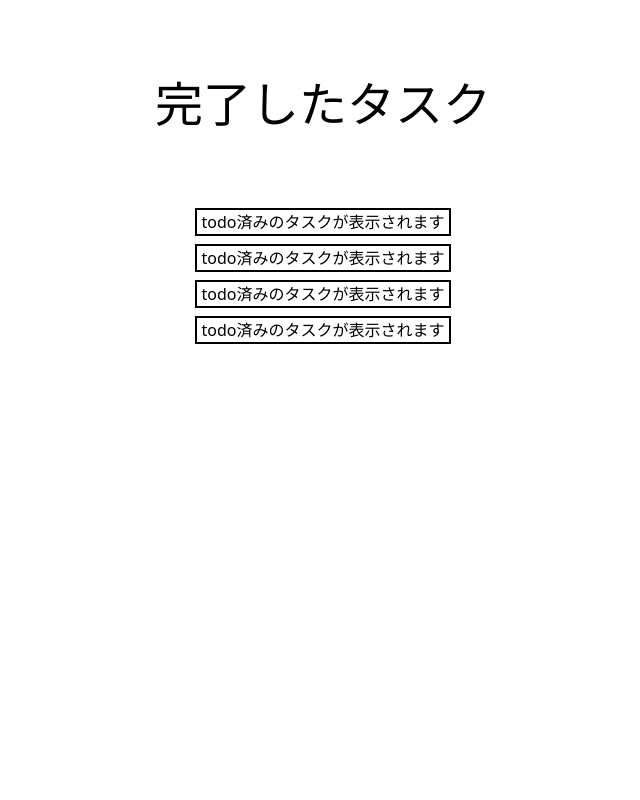
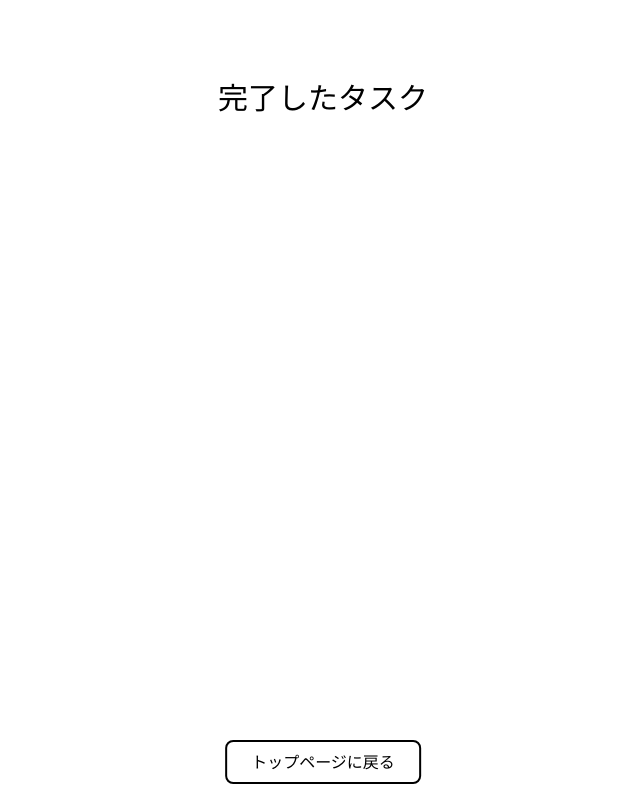
Before and after one commit to takasora1217/yuusha-todo, a React (Vite) app: page /completedtasks in a window 1280 px wide. Shown: the whole page, without its empty margins (317-957 px from the left). Built offline with nearby package versions, Linux system fonts and the light colour scheme.

Commit message:
fix:CompletedTaskss

```diff
--- a/src/pages/CompletedTasks.jsx
+++ b/src/pages/CompletedTasks.jsx
@@ -1,25 +1,40 @@
-import React from "react";
+import React, { useState, useEffect } from "react"
 
 const CompletedTasks = () => {
+  const [tasks, setTasks] = useState([])
+
+  useEffect(() => {
+    const storedTasks = localStorage.getItem("completedTasks")
+    if (storedTasks) {
+      try {
+        setTasks(JSON.parse(storedTasks))
+      } catch (error) {
+        console.error("Error parsing completedTasks:", error)
+      }
+    }
+  }, [])
+
   return (
-    <div>
-      <div class="flex justify-center text-5xl m-20">完了したタスク</div>
-      <div class="space-y-2">
-        <div class="flex justify-center border-2 border-black mx-auto w-64 ">
-          todo済みのタスクが表示されます
-        </div>
-        <div class="flex justify-center border-2 border-black mx-auto w-64 ">
-          todo済みのタスクが表示されます
-        </div>
-        <div class="flex justify-center border-2 border-black mx-auto w-64 ">
-          todo済みのタスクが表示されます
-        </div>
-        <div class="flex justify-center border-2 border-black mx-auto w-64 ">
-          todo済みのタスクが表示されます
-        </div>
+    <div className="flex flex-col justify-center items-center">
+      <div className="text-3xl m-20">完了したタスク</div>
+      <div className="space-y-2">
+        {tasks.map((task) => (
+          <div
+            key={task.id}
+            className="flex justify-center border-2 border-black mx-auto w-64 p-2"
+          >
+            {task.name}
+          </div>
+        ))}
       </div>
+      <button
+        className="fixed bottom-4 left-1/2 transform -translate-x-1/2 py-2 px-6 border-2 border-black rounded-lg"
+        onClick={() => (window.location.href = "/")}
+      >
+        トップページに戻る
+      </button>
     </div>
-  );
-};
+  )
+}
 
-export default CompletedTasks;
+export default CompletedTasks
```
Also changed, not shown: src/App.jsx (line endings or trailing spaces).
